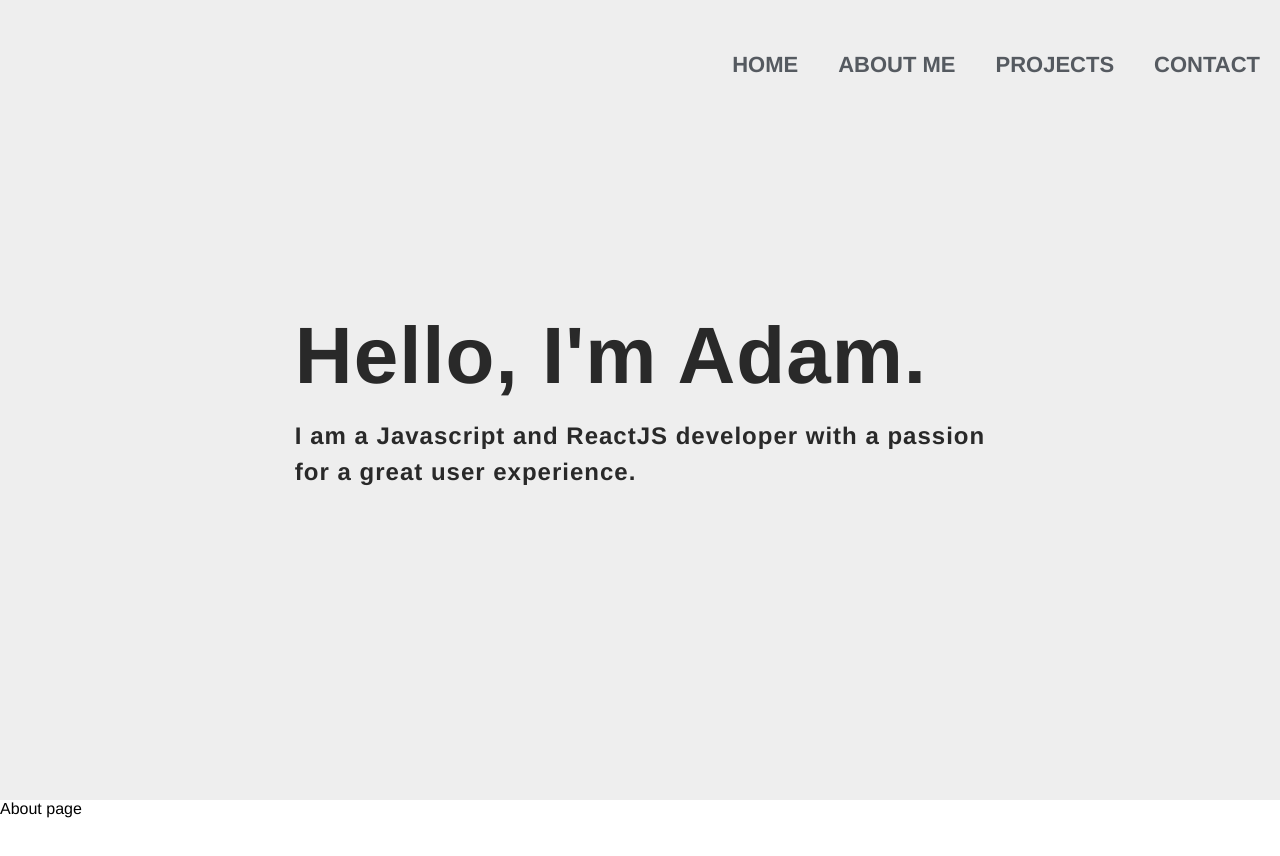
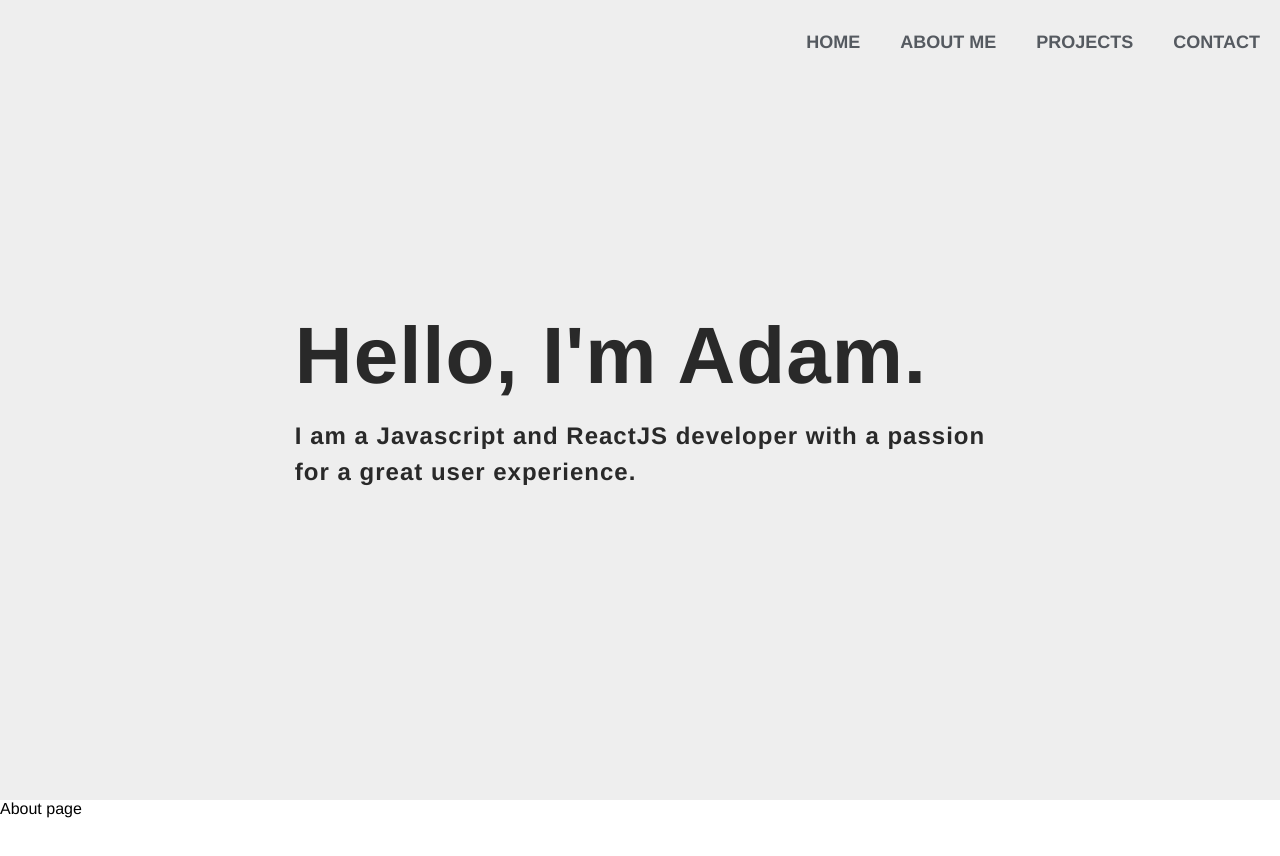
Before and after one commit to adamLangsti/Website, a React (Create React App) app: page / in a window 1280 px wide. Shown: the top 856 px of the page. Built offline with nearby package versions, Linux system fonts and the light colour scheme.

Commit message:
feat: fade in animation on hero text

```diff
--- a/src/css/hero.css
+++ b/src/css/hero.css
@@ -6,8 +6,8 @@
     justify-content: center;
 }
 .content-wrapper {
-    /* margin-left: 20vw;
-    max-width: 620px; */
+    animation: fadeInLeft linear 1s;
+    position: relative;
 }
 
 .content-big,
@@ -25,3 +25,14 @@
     margin-top: 1rem;
     line-height: 1.5em;
 }
+
+@keyframes fadeInLeft {
+    0% {
+        opacity: 0;
+        left: -100%;
+    }
+    100% {
+        opacity: 1;
+        left: 0;
+    }
+}
--- a/src/css/navbar.css
+++ b/src/css/navbar.css
@@ -25,11 +25,10 @@
 
 .navbar > li > .navlink {
     font-weight: bold;
-    font-size: 22px;
+    font-size: 18px;
     text-transform: uppercase;
     text-decoration: none;
     color: var(--primary-color);
-    padding: 20px 0px;
     margin: 0px 20px;
     display: inline-block;
     position: relative;
@@ -46,7 +45,7 @@
 
 .navlink-animation::before {
     width: 0%;
-    bottom: 10px;
+    bottom: -8px;
 }
 .navlink-animation:hover::before {
     width: 100%;
```
